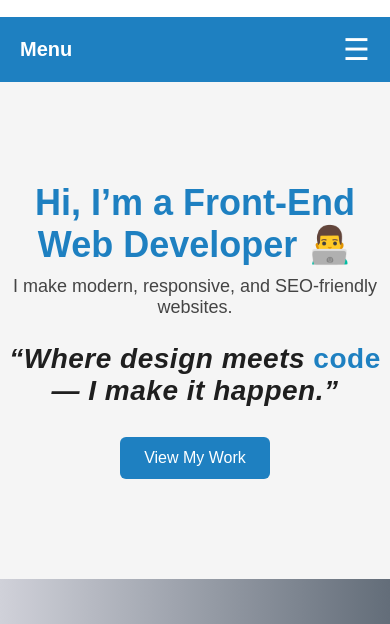
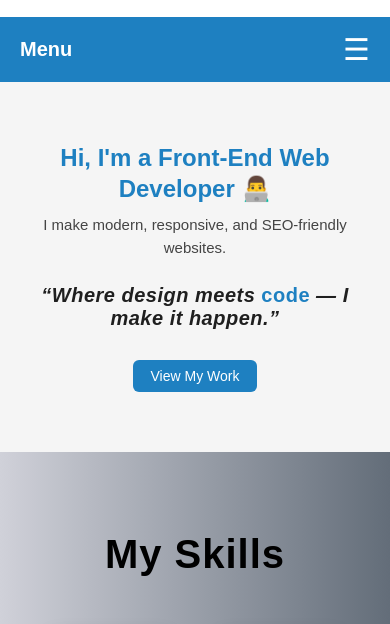
Before and after one commit to Umer70237/new-portfolio, a plain HTML site: page index.html in a window 390 px wide. Shown: the part 149-773 px from the top of the page. Drawn offline with Linux system fonts and the light colour scheme.

Commit message:
Add files via upload

```diff
--- a/index.html
+++ b/index.html
@@ -157,9 +157,9 @@ section.profile h2 {
 
 
 
-   .hero {
+  .hero {
   text-align: center;
-  padding: 100px 0px;
+  padding: 100px 20px;
   background-color: #f5f5f5;
 }
 
@@ -167,12 +167,14 @@ section.profile h2 {
   font-size: 36px;
   color: rgb(30, 128, 193);
   margin-bottom: 10px;
+  line-height: 1.3;
 }
 
 .intro-text {
   font-size: 18px;
   color: #444;
   margin-bottom: 25px;
+  line-height: 1.5;
 }
 
 .slogan {
@@ -205,6 +207,48 @@ section.profile h2 {
   background-color: rgb(20, 108, 173);
 }
 
+/* ✅ Responsive Styles */
+@media (max-width: 768px) {
+  .hero {
+    padding: 60px 15px;
+  }
+
+  .hero h1 {
+    font-size: 28px;
+  }
+
+  .intro-text {
+    font-size: 16px;
+  }
+
+  .slogan {
+    font-size: 22px;
+  }
+
+  .btn {
+    font-size: 15px;
+    padding: 10px 20px;
+  }
+}
+
+@media (max-width: 480px) {
+  .hero h1 {
+    font-size: 24px;
+  }
+
+  .slogan {
+    font-size: 20px;
+  }
+
+  .intro-text {
+    font-size: 15px;
+  }
+
+  .btn {
+    font-size: 14px;
+    padding: 8px 18px;
+  }
+}
 
 
 /* ==== Skills Section Modern Styling ==== */
@@ -450,7 +494,7 @@ section.profile h2 {
   </header>
 
   <section class="hero">
-  <h1>Hi, I’m a Front-End Web Developer 👨‍💻</h1>
+  <h1>Hi, I'm a Front-End Web Developer 👨‍💻</h1>
   <p class="intro-text">
     I make modern, responsive, and SEO-friendly websites.
   </p>
```
